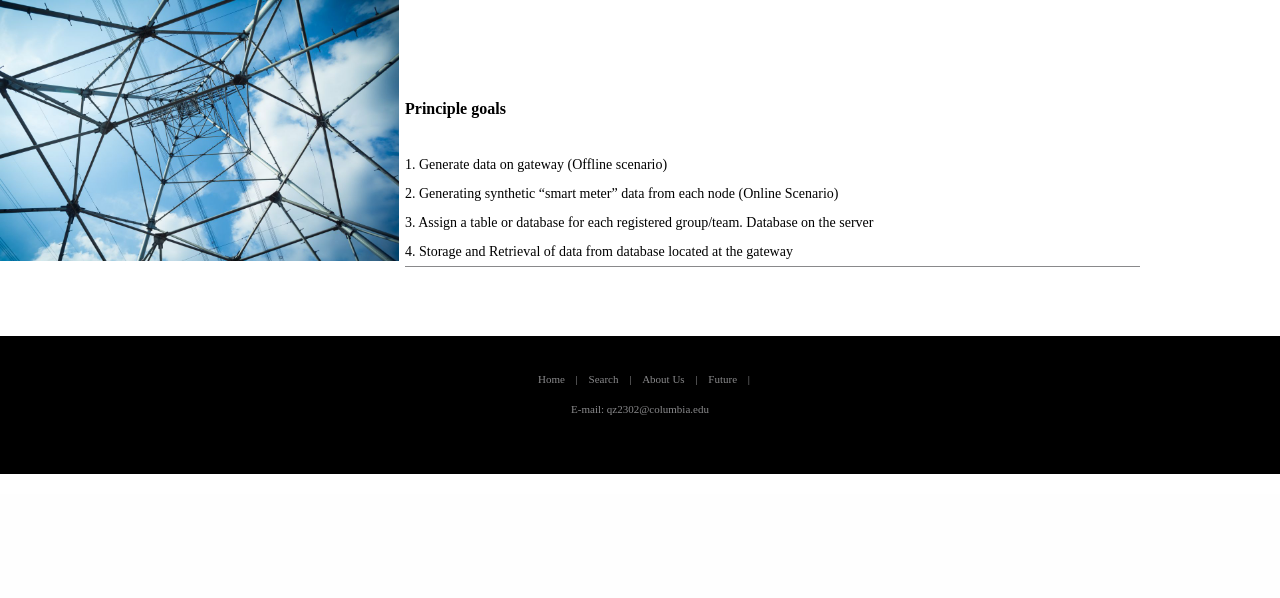
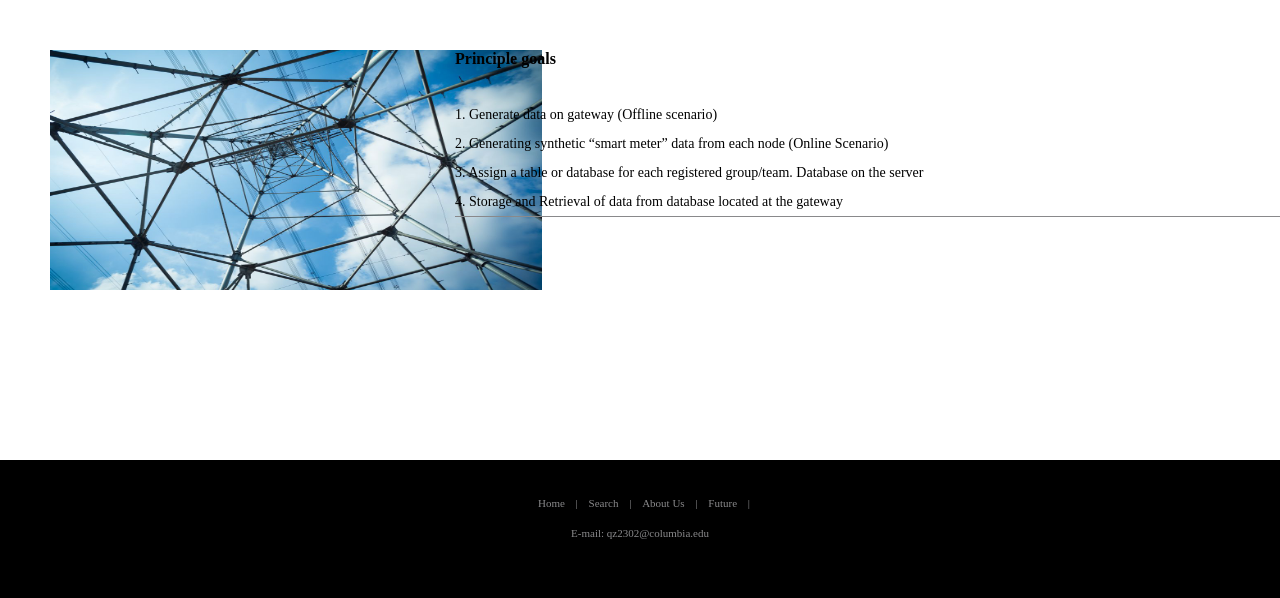
Before and after one commit to Lillianaloha/ASE-smartgrid, a PHP site: page /html/about.html in a window 1280 px wide; the page is wider, and only the part inside the window is pictured. Shown: the part 306-904 px from the top of that part. Before the commit the page ends 780 px from the top of that part, so only its background shows below. Run offline with PHP 8.4, Linux system fonts and the light colour scheme.

Commit message:
Add files via upload

```diff
--- a/front-end/css/about.css
+++ b/front-end/css/about.css
@@ -1,16 +1,25 @@
 #main .content{
-	width: 1141px;
+	width: 1140px;
+	height: 400px;
 	margin-bottom: 10px;
 }
 #main .content .section1{
 	/*width: 1141px;*/
-	width: 735px;
+	width: 1000px;
 	/*height: 320px;*/
-	height: 226px;
-	padding-top: 100px;
+	height: 300px;
+/*	padding-top: 100px;*/
 	background: url(../img/about1.png) no-repeat;
     background-size: 35% 80%;
 	padding-left: 405px;
+	margin-top: 50px;
+	margin-left: 50px;
+}
+
+#content_sec1{
+	margin-top: 10px;
+	display: inline-block;
+	width: 1000px;
 }
 #main .content .section1 h3{
 	font-size: 16px;
```
